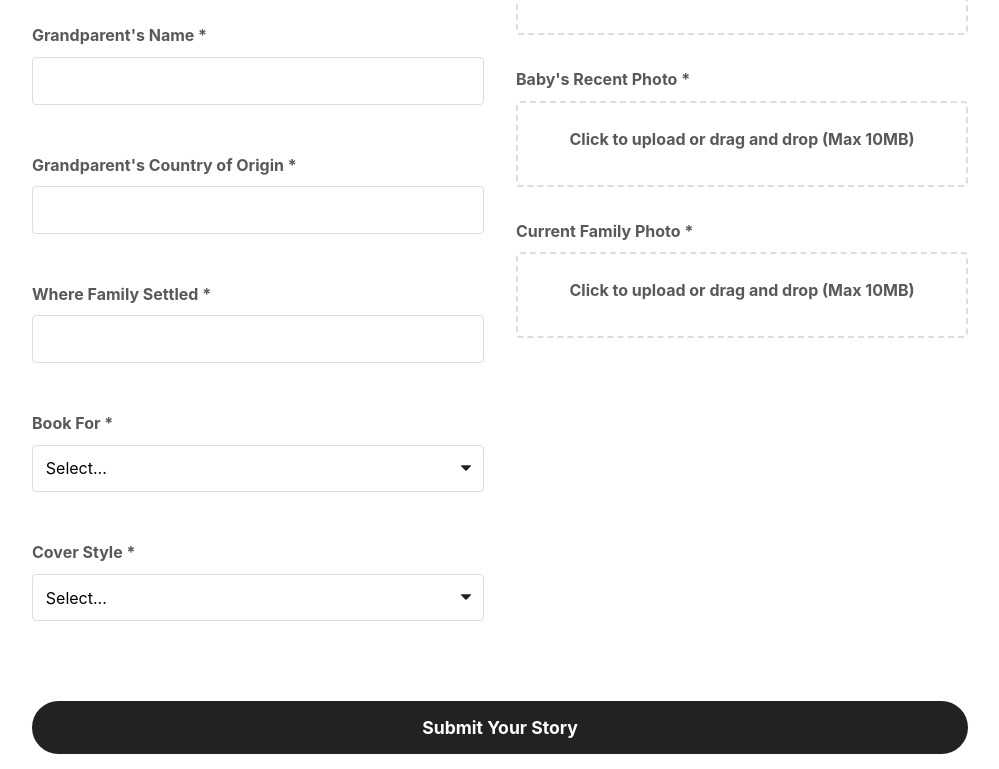
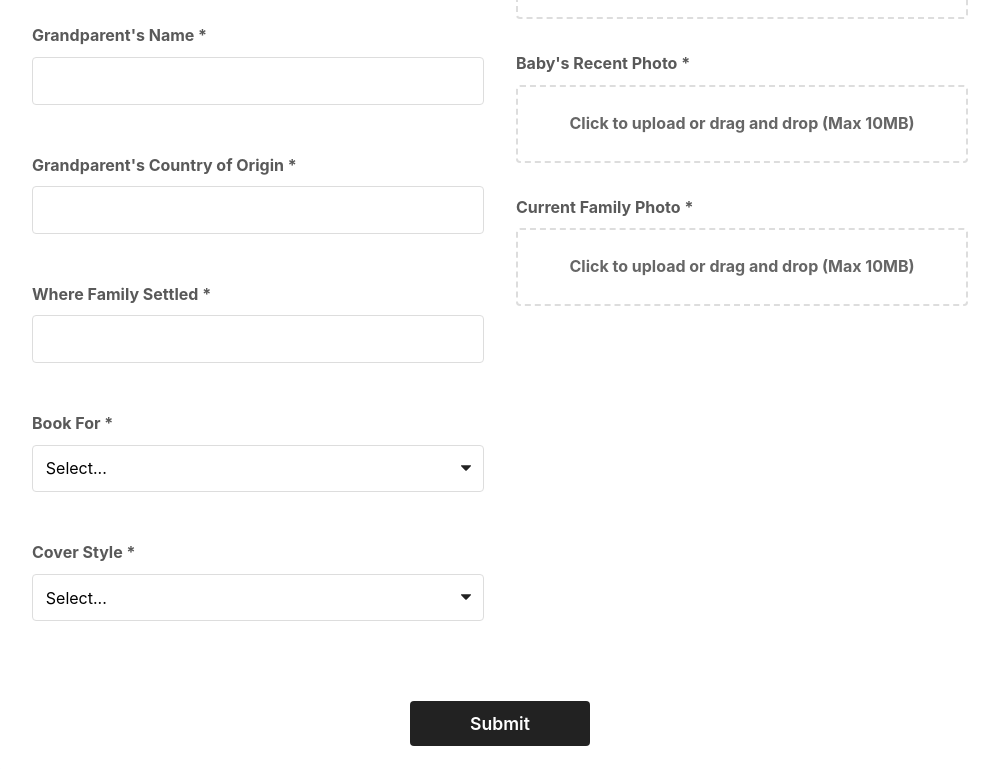
Before and after one commit to ylapscher/sam-book-1, a React (Create React App) app: page / in a window 1280 px wide. Shown: the part 1724-2493 px from the top of the page, without its empty margins (140-1139 px from the left). Built offline with nearby package versions, Linux system fonts and the light colour scheme.

Commit message:
Improve form UI, file upload feedback, and submission handling

```diff
--- a/src/App.js
+++ b/src/App.js
@@ -216,6 +216,60 @@ const Form = styled.form`
   padding: 2rem;
   border-radius: 10px;
   box-shadow: 0 2px 4px rgba(0, 0, 0, 0.1);
+
+  &.submitting {
+    opacity: 0.5;
+    pointer-events: none;
+  }
+
+  display: flex;
+  flex-direction: column;
+
+  .form-footer {
+    margin-top: 2rem;
+    text-align: center;
+  }
+
+  button {
+    background-color: var(--primary-color);
+    color: white;
+    border: none;
+    padding: 0.75rem 2rem;
+    font-size: 1.1rem;
+    font-weight: 600;
+    border-radius: 4px;
+    cursor: pointer;
+    transition: all 0.3s ease;
+    min-width: 180px;
+    display: inline-flex;
+    align-items: center;
+    justify-content: center;
+
+    &:hover {
+      background-color: var(--primary-dark);
+    }
+
+    &:disabled {
+      background-color: #ccc;
+      cursor: not-allowed;
+    }
+  }
+
+  .loading-spinner {
+    width: 20px;
+    height: 20px;
+    border: 3px solid rgba(255, 255, 255, 0.3);
+    border-radius: 50%;
+    border-top-color: white;
+    animation: spin 1s linear infinite;
+    margin-right: 10px;
+  }
+
+  @keyframes spin {
+    to {
+      transform: rotate(360deg);
+    }
+  }
 `;
 
 const FormGroup = styled.div`
@@ -248,22 +302,40 @@ const FileUpload = styled.div`
   position: relative;
 
   &:hover {
-    border-color: var(--primary-color);
+    border-color: #4b9cd3;
   }
 
   input {
-    opacity: 0;
     position: absolute;
     top: 0;
     left: 0;
     width: 100%;
     height: 100%;
+    opacity: 0;
     cursor: pointer;
   }
 
   label {
     display: block;
-    cursor: pointer;
+    color: #666;
+    margin-bottom: 0;
+  }
+
+  &.file-uploaded {
+    border-color: #2e7d32;
+    background-color: #e6f7e6;
+  }
+
+  .upload-success {
+    color: #2e7d32;
+    margin-top: 0.5rem;
+    display: flex;
+    align-items: center;
+    justify-content: center;
+  }
+
+  .upload-success svg {
+    margin-right: 0.5rem;
   }
 `;
 
@@ -311,6 +383,12 @@ function App() {
   const [formSubmitting, setFormSubmitting] = useState(false);
   const [formSuccess, setFormSuccess] = useState(false);
   const [formError, setFormError] = useState(null);
+  const [fileUploads, setFileUploads] = useState({
+    parentBabyPhoto: false,
+    datingPhoto: false,
+    babyPhoto: false,
+    familyPhoto: false
+  });
 
   const images = [
     { src: "/images/pink-cover.jpg", alt: "Pink cover with flowers" },
@@ -342,6 +420,21 @@ function App() {
     }));
   };
 
+  const handleFileChange = (e) => {
+    const { name, files } = e.target;
+    if (files && files.length > 0) {
+      setFileUploads(prev => ({
+        ...prev,
+        [name]: true
+      }));
+    } else {
+      setFileUploads(prev => ({
+        ...prev,
+        [name]: false
+      }));
+    }
+  };
+
   const handleFormSubmit = (e) => {
     e.preventDefault();
     setFormSubmitting(true);
@@ -350,8 +443,12 @@ function App() {
     const form = e.target;
     const formData = new FormData(form);
 
+    // Add this specific header for Netlify forms with file uploads
     fetch("/", {
       method: "POST",
+      headers: {
+        "Accept": "application/json"
+      },
       body: formData
     })
       .then(response => {
@@ -359,9 +456,18 @@ function App() {
           setFormSubmitting(false);
           setFormSuccess(true);
           form.reset();
+          // Reset file upload states
+          setFileUploads({
+            parentBabyPhoto: false,
+            datingPhoto: false,
+            babyPhoto: false,
+            familyPhoto: false
+          });
           window.scrollTo(0, 0);
         } else {
-          throw new Error(`Server responded with ${response.status}: ${response.statusText}`);
+          return response.text().then(text => {
+            throw new Error(`Server responded with ${response.status}: ${text || response.statusText}`);
+          });
         }
       })
       .catch(error => {
@@ -495,6 +601,7 @@ function App() {
                 data-netlify-honeypot="bot-field"
                 encType="multipart/form-data"
                 onSubmit={handleFormSubmit}
+                className={formSubmitting ? "submitting" : ""}
               >
                 <input type="hidden" name="form-name" value="family-story" />
                 <input type="hidden" name="bot-field" />
@@ -577,7 +684,7 @@ function App() {
                       <div>
                         <FormGroup>
                           <label>Parent's Baby Photo *</label>
-                          <FileUpload>
+                          <FileUpload className={fileUploads.parentBabyPhoto ? "file-uploaded" : ""}>
                             <label htmlFor="parentBabyPhoto">
                               Click to upload or drag and drop (Max 10MB)
                             </label>
@@ -587,13 +694,22 @@ function App() {
                               id="parentBabyPhoto"
                               accept="image/*"
                               required
+                              onChange={handleFileChange}
                             />
+                            {fileUploads.parentBabyPhoto && (
+                              <div className="upload-success">
+                                <svg width="16" height="16" viewBox="0 0 16 16" fill="none" xmlns="http://www.w3.org/2000/svg">
+                                  <path d="M8 0C3.58172 0 0 3.58172 0 8C0 12.4183 3.58172 16 8 16C12.4183 16 16 12.4183 16 8C16 3.58172 12.4183 0 8 0ZM11.7071 6.70711L7.70711 10.7071C7.31658 11.0976 6.68342 11.0976 6.29289 10.7071L4.29289 8.70711C3.90237 8.31658 3.90237 7.68342 4.29289 7.29289C4.68342 6.90237 5.31658 6.90237 5.70711 7.29289L7 8.58579L10.2929 5.29289C10.6834 4.90237 11.3166 4.90237 11.7071 5.29289C12.0976 5.68342 12.0976 6.31658 11.7071 6.70711Z" fill="#2e7d32"/>
+                                </svg>
+                                File uploaded successfully
+                              </div>
+                            )}
                           </FileUpload>
                         </FormGroup>
 
                         <FormGroup>
                           <label>Parents' Dating Photo *</label>
-                          <FileUpload>
+                          <FileUpload className={fileUploads.datingPhoto ? "file-uploaded" : ""}>
                             <label htmlFor="datingPhoto">
                               Click to upload or drag and drop (Max 10MB)
                             </label>
@@ -603,13 +719,22 @@ function App() {
                               id="datingPhoto"
                               accept="image/*"
                               required
+                              onChange={handleFileChange}
                             />
+                            {fileUploads.datingPhoto && (
+                              <div className="upload-success">
+                                <svg width="16" height="16" viewBox="0 0 16 16" fill="none" xmlns="http://www.w3.org/2000/svg">
+                                  <path d="M8 0C3.58172 0 0 3.58172 0 8C0 12.4183 3.58172 16 8 16C12.4183 16 16 12.4183 16 8C16 3.58172 12.4183 0 8 0ZM11.7071 6.70711L7.70711 10.7071C7.31658 11.0976 6.68342 11.0976 6.29289 10.7071L4.29289 8.70711C3.90237 8.31658 3.90237 7.68342 4.29289 7.29289C4.68342 6.90237 5.31658 6.90237 5.70711 7.29289L7 8.58579L10.2929 5.29289C10.6834 4.90237 11.3166 4.90237 11.7071 5.29289C12.0976 5.68342 12.0976 6.31658 11.7071 6.70711Z" fill="#2e7d32"/>
+                                </svg>
+                                File uploaded successfully
+                              </div>
+                            )}
                           </FileUpload>
                         </FormGroup>
 
                         <FormGroup>
                           <label>Baby's Recent Photo *</label>
-                          <FileUpload>
+                          <FileUpload className={fileUploads.babyPhoto ? "file-uploaded" : ""}>
                             <label htmlFor="babyPhoto">
                               Click to upload or drag and drop (Max 10MB)
                             </label>
@@ -619,13 +744,22 @@ function App() {
                               id="babyPhoto"
                               accept="image/*"
                               required
+                              onChange={handleFileChange}
                             />
+                            {fileUploads.babyPhoto && (
+                              <div className="upload-success">
+                                <svg width="16" height="16" viewBox="0 0 16 16" fill="none" xmlns="http://www.w3.org/2000/svg">
+                                  <path d="M8 0C3.58172 0 0 3.58172 0 8C0 12.4183 3.58172 16 8 16C12.4183 16 16 12.4183 16 8C16 3.58172 12.4183 0 8 0ZM11.7071 6.70711L7.70711 10.7071C7.31658 11.0976 6.68342 11.0976 6.29289 10.7071L4.29289 8.70711C3.90237 8.31658 3.90237 7.68342 4.29289 7.29289C4.68342 6.90237 5.31658 6.90237 5.70711 7.29289L7 8.58579L10.2929 5.29289C10.6834 4.90237 11.3166 4.90237 11.7071 5.29289C12.0976 5.68342 12.0976 6.31658 11.7071 6.70711Z" fill="#2e7d32"/>
+                                </svg>
+                                File uploaded successfully
+                              </div>
+                            )}
                           </FileUpload>
                         </FormGroup>
 
                         <FormGroup>
                           <label>Current Family Photo *</label>
-                          <FileUpload>
+                          <FileUpload className={fileUploads.familyPhoto ? "file-uploaded" : ""}>
                             <label htmlFor="familyPhoto">
                               Click to upload or drag and drop (Max 10MB)
                             </label>
@@ -635,18 +769,33 @@ function App() {
                               id="familyPhoto"
                               accept="image/*"
                               required
+                              onChange={handleFileChange}
                             />
+                            {fileUploads.familyPhoto && (
+                              <div className="upload-success">
+                                <svg width="16" height="16" viewBox="0 0 16 16" fill="none" xmlns="http://www.w3.org/2000/svg">
+                                  <path d="M8 0C3.58172 0 0 3.58172 0 8C0 12.4183 3.58172 16 8 16C12.4183 16 16 12.4183 16 8C16 3.58172 12.4183 0 8 0ZM11.7071 6.70711L7.70711 10.7071C7.31658 11.0976 6.68342 11.0976 6.29289 10.7071L4.29289 8.70711C3.90237 8.31658 3.90237 7.68342 4.29289 7.29289C4.68342 6.90237 5.31658 6.90237 5.70711 7.29289L7 8.58579L10.2929 5.29289C10.6834 4.90237 11.3166 4.90237 11.7071 5.29289C12.0976 5.68342 12.0976 6.31658 11.7071 6.70711Z" fill="#2e7d32"/>
+                                </svg>
+                                File uploaded successfully
+                              </div>
+                            )}
                           </FileUpload>
                         </FormGroup>
                       </div>
                     </FormGrid>
 
-                    <SubmitButton
-                      type="submit"
-                      disabled={formSubmitting}
-                    >
-                      {formSubmitting ? "Submitting..." : "Submit Your Story"}
-                    </SubmitButton>
+                    <div className="form-footer">
+                      <button type="submit" disabled={formSubmitting}>
+                        {formSubmitting ? (
+                          <>
+                            <span className="loading-spinner"></span>
+                            Submitting...
+                          </>
+                        ) : (
+                          "Submit"
+                        )}
+                      </button>
+                    </div>
                   </>
                 )}
               </Form>
--- a/src/styles/GlobalStyles.js
+++ b/src/styles/GlobalStyles.js
@@ -3,6 +3,7 @@ import { createGlobalStyle } from 'styled-components';
 const GlobalStyles = createGlobalStyle`
   :root {
     --primary-color: #222222;
+    --primary-dark: #111111;
     --secondary-color: #595959;
     --accent-color: #2557A7;
     --text-color: #222222;
```
Also changed, not shown: public/index.html (+13 -16 lines).
